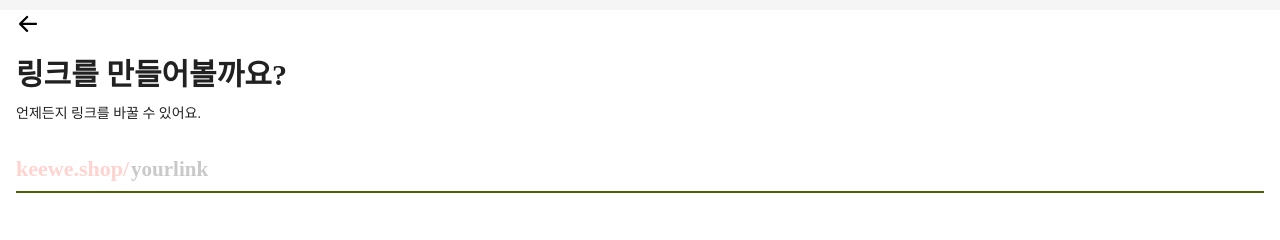
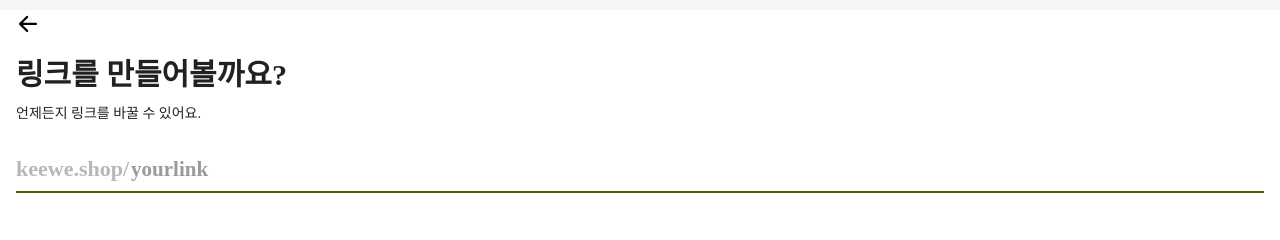
Before and after one commit to CCC-org/keewe-front, a Next.js app: page /onboard in a window 1280 px wide. Shown: the top 240 px of the page. Built offline with nearby package versions, Linux system fonts and the light colour scheme; a web font is replaced by a local one.

Commit message:
typography uses theme

```diff
--- a/src/pages/onboard/CreateLinkPage.tsx
+++ b/src/pages/onboard/CreateLinkPage.tsx
@@ -54,7 +54,7 @@
 			>
 				<Typography
 					variant="headline1"
-					color={theme.palette.common.graphic.coral}
+					color={theme.palette.common.graphic.black}
 					sx={{ opacity: '0.3', padding: '4px 0px 5px 0px' }}
 				>
 					keewe.shop/
@@ -64,9 +64,8 @@
 					InputProps={{
 						disableUnderline: true,
 						style: {
-							// color: theme.palette.common.brand.onprimary.container,
-							color: linkColor,
-							fontWeight: '700',
+							color: theme.palette.common.graphic.black,
+							fontWeight: '800',
 							fontSize: '21px',
 							minWidth: '200px',
 							padding: '0px 0px 0px 0px',
```
Also changed, not shown: 1 other file (tests, documents, lock files or other folders).
